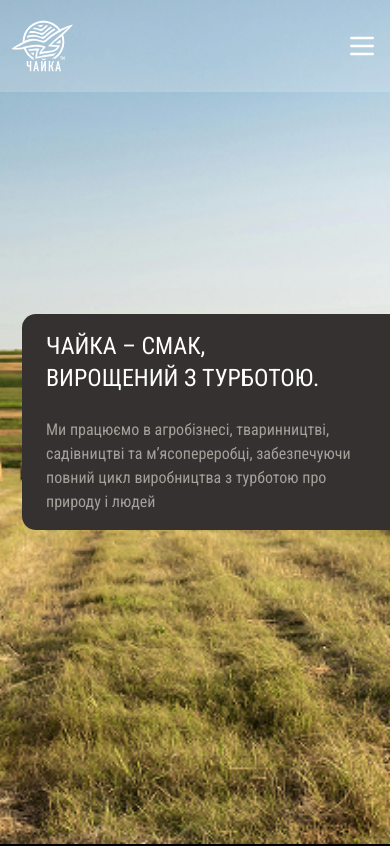
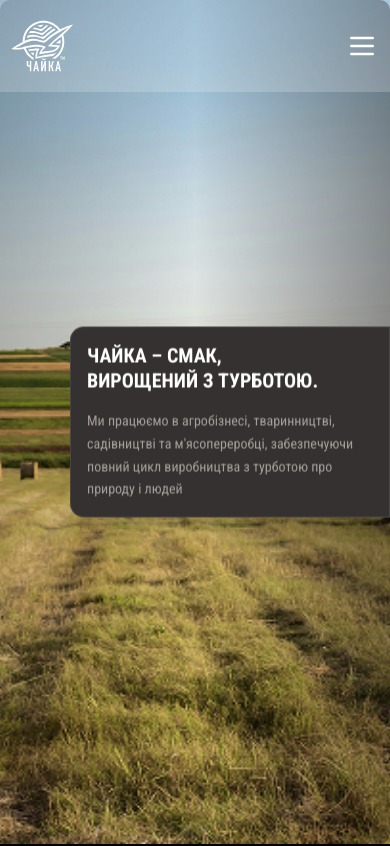
Before and after one commit to ArtemixArt228/chaika, a Next.js app: page /about in a window 390 px wide. Shown: the top 846 px of the page. Built offline with nearby package versions, Linux system fonts and the light colour scheme.

Commit message:
Refactor HeroSection: add Framer Motion animations with parallax effects, enhance layout and responsiveness, update styles for better hover effects, and improve text and image configurations.

```diff
--- a/src/app/about/hero-section/hero-section.tsx
+++ b/src/app/about/hero-section/hero-section.tsx
@@ -1,37 +1,108 @@
+"use client";
+
 import React from "react";
 import Image from "next/image";
+import { motion, useScroll, useTransform } from "framer-motion";
 
 import { CounterCards } from "@/app/about/hero-section/components/counter-cards";
 
 export const HeroSection = () => {
+  const { scrollY } = useScroll();
+  const imageY = useTransform(scrollY, [0, 500], [0, 50]);
+  const textY = useTransform(scrollY, [0, 500], [0, -30]);
+
   return (
-    <section className="relative lg:mt-30">
-      <div className="relative w-full h-screen lg:h-110 lg:w-3xl rounded-none lg:rounded-r-xl">
+    <section className="relative mt-0 sm:mt-20 lg:mt-24 xl:mt-30 px-0 sm:px-6 lg:px-0">
+      <motion.div
+        className="relative w-full h-screen sm:h-[80vh] md:h-screen lg:h-110 lg:w-3xl rounded-lg sm:rounded-xl lg:rounded-none lg:rounded-r-xl shadow-2xl"
+        initial={{ opacity: 0, scale: 0.95 }}
+        animate={{ opacity: 1, scale: 1 }}
+        transition={{ duration: 1.2, ease: [0.25, 0.25, 0, 1] }}
+      >
+        <motion.div
+          className="absolute inset-0 w-full h-full"
+          style={{ y: imageY }}
+        >
+          <motion.div
+            className="relative w-full h-full"
+            whileHover={{ scale: 1.05 }}
+            transition={{ duration: 0.8, ease: "easeOut" }}
+          >
             <Image
               src="/about/hero-section/field.png"
               alt="Field"
               fill
-          className="object-cover rounded-none lg:rounded-r-xl"
+              className="object-cover rounded-none sm:rounded-xl lg:rounded-none lg:rounded-r-xl transition-transform duration-700"
             />
+            <div className="absolute inset-0 bg-gradient-to-r from-black/20 via-transparent to-black/40 rounded-lg sm:rounded-xl lg:rounded-none lg:rounded-r-xl" />
+          </motion.div>
+        </motion.div>
 
-        <div className="absolute right-0 lg:-right-1/3 xl:-right-2/3 top-1/2 -translate-y-1/2 max-w-92 md:max-w-xl">
-          <div className="bg-night-rider rounded-l-xl lg:rounded-xl px-6 py-4">
-            <h1 className="text-2xl md:text-4xl uppercase text-white mb-6">
-              Чайка – смак,
-              <br /> вирощений з турботою.
-            </h1>
-            <p className="text-stone-400 text-base md:text-xl">
+        <motion.div
+          className="absolute right-0 sm:right-4 lg:-right-1/4 xl:-right-1/2 2xl:-right-2/3 top-1/2 -translate-y-1/2 max-w-80 sm:max-w-92 md:max-w-xl lg:max-w-2xl w-full"
+          style={{ y: textY }}
+          initial={{ opacity: 0, x: 100 }}
+          animate={{ opacity: 1, x: 0 }}
+          transition={{ duration: 0.8, delay: 0.3 }}
+        >
+          <motion.div
+            className="bg-night-rider rounded-l-xl lg:rounded-xl px-4 sm:px-6 lg:px-8 py-4 sm:py-6 lg:py-8 shadow-2xl backdrop-blur-sm border border-white/10"
+            whileHover={{
+              scale: 1.02,
+              boxShadow: "0 25px 50px -12px rgba(0, 0, 0, 0.5)",
+            }}
+            transition={{ duration: 0.3 }}
+          >
+            <motion.h1
+              className="text-xl sm:text-2xl md:text-3xl lg:text-4xl xl:text-5xl uppercase text-white mb-4 sm:mb-6 lg:mb-8 font-bold leading-tight"
+              initial={{ opacity: 0, y: 30 }}
+              animate={{ opacity: 1, y: 0 }}
+              transition={{ duration: 0.8, delay: 0.5 }}
+            >
+              <motion.span
+                className="inline-block"
+                whileHover={{ scale: 1.05 }}
+                transition={{ duration: 0.3 }}
+              >
+                Чайка
+              </motion.span>{" "}
+              – смак,
+              <br />
+              <motion.span
+                className="inline-block"
+                initial={{ opacity: 0, x: -20 }}
+                animate={{ opacity: 1, x: 0 }}
+                transition={{ duration: 0.6, delay: 0.7 }}
+              >
+                вирощений з турботою.
+              </motion.span>
+            </motion.h1>
+
+            <motion.p
+              className="text-stone-400 text-sm sm:text-base md:text-lg lg:text-xl xl:text-2xl leading-relaxed"
+              initial={{ opacity: 0, y: 20 }}
+              animate={{ opacity: 1, y: 0 }}
+              transition={{ duration: 0.8, delay: 0.9 }}
+            >
               Ми працюємо в агробізнесі, тваринництві, садівництві та
-              м’ясопереробці, забезпечуючи повний цикл виробництва з турботою
-              про природу і людей
-            </p>
-          </div>
-        </div>
-      </div>
+              м&#39;ясопереробці, забезпечуючи повний цикл виробництва з
+              турботою про природу і людей
+            </motion.p>
+          </motion.div>
+        </motion.div>
+      </motion.div>
 
+      <motion.div
+        className="mt-8 sm:mt-12 lg:mt-16 px-4 sm:px-6 lg:px-8"
+        initial={{ opacity: 0, y: 50 }}
+        whileInView={{ opacity: 1, y: 0 }}
+        viewport={{ once: true }}
+        transition={{ duration: 0.8, delay: 0.8 }}
+      >
         <CounterCards />
+      </motion.div>
 
-      <div className="absolute -bottom-[15%] w-full h-[15%] bg-black rounded-b-[150%_100%]" />
+      <div className="absolute -bottom-[10%] sm:-bottom-[12%] lg:-bottom-[15%] w-full h-[10%] sm:h-[12%] lg:h-[15%] bg-black rounded-b-[100%_50%] sm:rounded-b-[120%_60%] lg:rounded-b-[150%_100%]" />
     </section>
   );
 };
```
Lines whose indentation alone changed are shown as unchanged.
